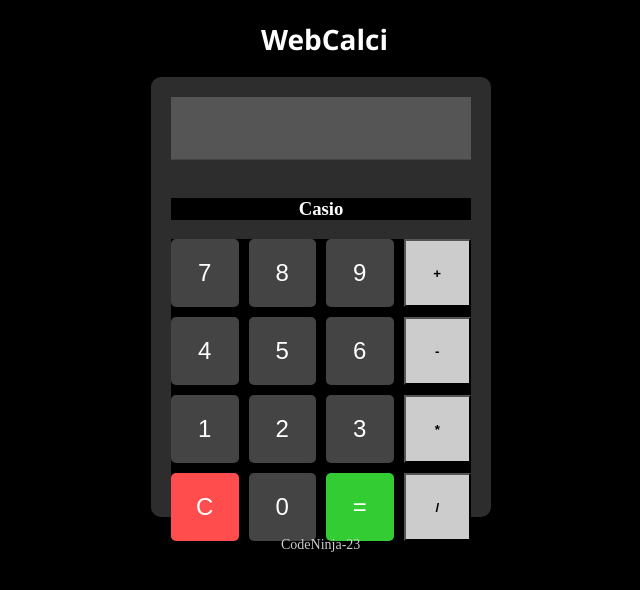
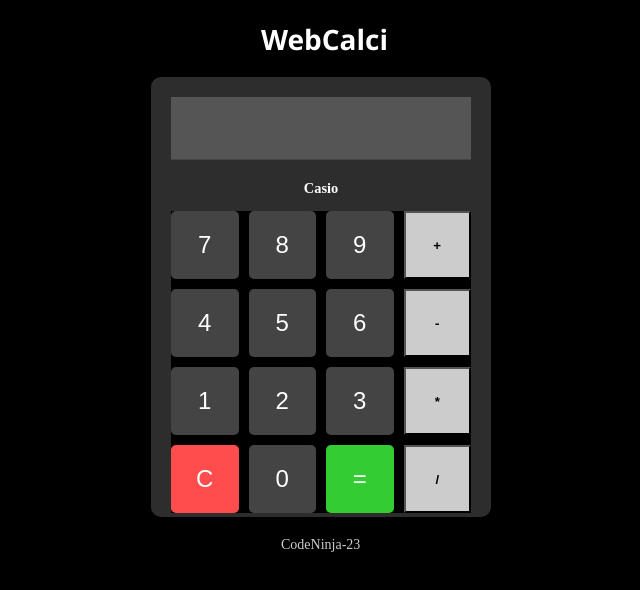
Before and after one commit to CodeNinja-23/WebCalci, a plain HTML site: page index.html in a window 1280 px wide. Shown: the whole page, without its empty margins (357-997 px from the left). Drawn offline with Linux system fonts and the light colour scheme.

Commit message:
Update style.css

```diff
--- a/style.css
+++ b/style.css
@@ -1,5 +1,11 @@
 *{
     background-color: black;
+}
+.brand{
+    margin-top: 0.1px;
+    padding: 0;
+    background-color: #2d2d2d;
+    font-size: 0.9rem;
 }
 .btn-operator{
     background-color: #ccc;
```
